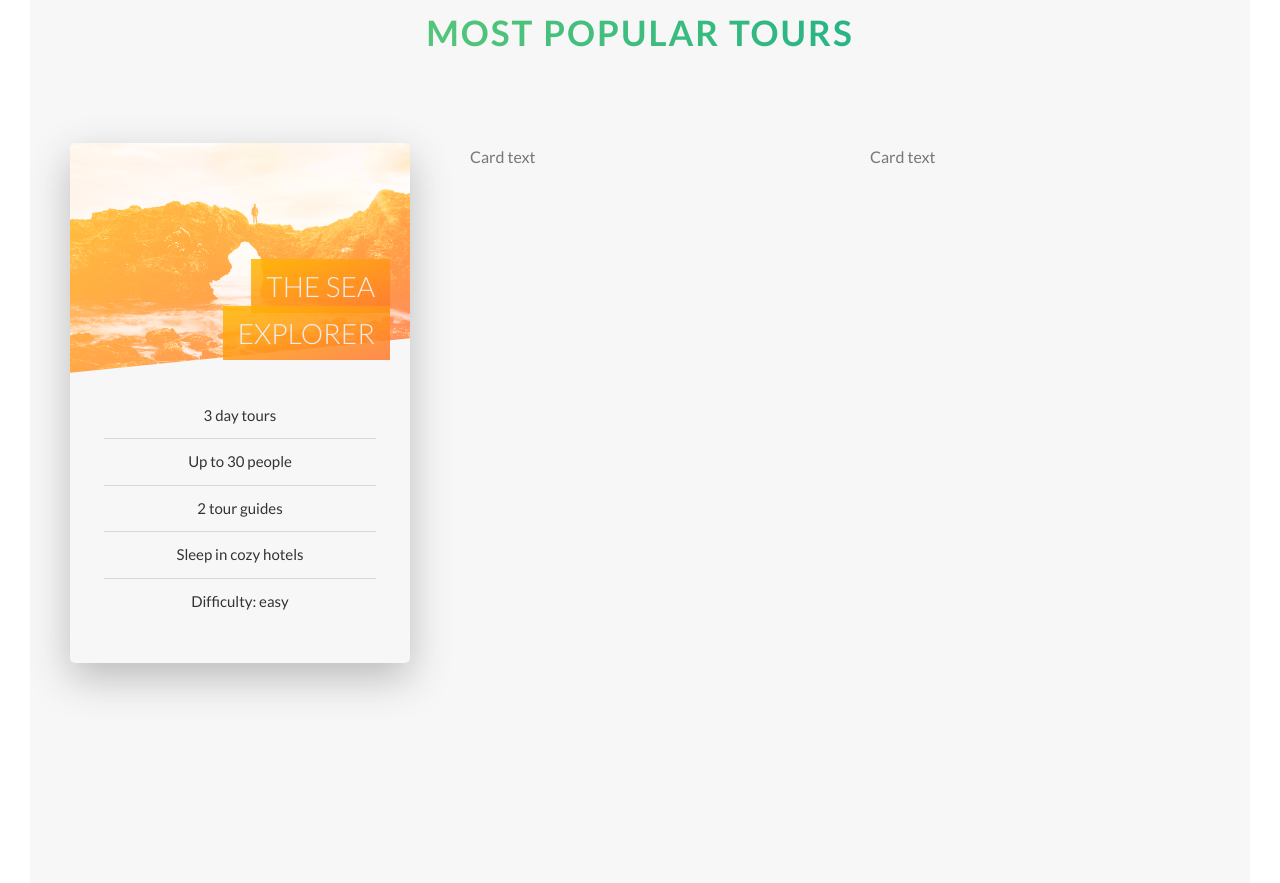
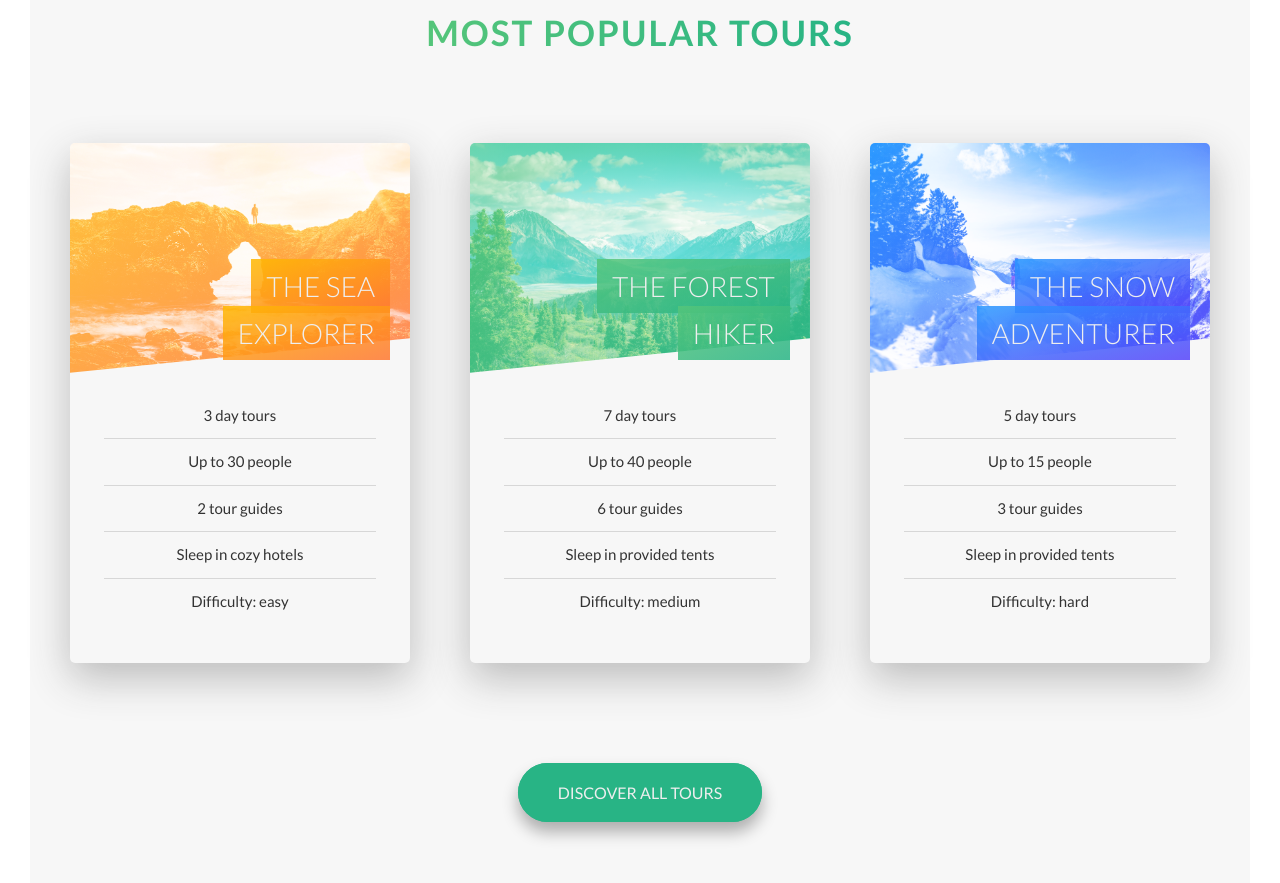
Before and after one commit to Luciano-de-Sousa-Lopes/natours-project, a website: page index.html in a window 1280 px wide. Shown: the part 2470-3353 px from the top of the page. Drawn offline with Linux system fonts and the light colour scheme.

Commit message:
Build Tours Section finished applying all the stylies for the tours section cards

```diff
--- a/index.html
+++ b/index.html
@@ -27,10 +27,7 @@
           <span class="heading-primary--sub">is where life happens</span>
         </h1>
 
-        <a
-          href="#"
-          title="call to action"
-          class="btn btn btn--white btn--animated"
+        <a href="#" title="call to action" class="btn btn--white btn--animated"
           >Discover out tours</a
         >
       </div>
@@ -177,16 +174,81 @@
                 </div>
               </div>
               <div class="card__side card__side--back card__side--back-1">
-                BACK
+                <div class="card__cta">
+                  <div class="card__price-box">
+                    <p class="card__price-only">Only</p>
+                    <p class="card__price-value">$297</p>
+                  </div>
+                  <a href="#" class="btn btn--white">Book now!</a>
+                </div>
               </div>
             </div>
           </div>
           <div class="col-1-of-3">
-            <div class="card">Card text</div>
+            <div class="card">
+              <div class="card__side card__side--front">
+                <div class="card__picture card__picture--2">&nbsp;</div>
+                <h4 class="card__heading">
+                  <span class="card__heading-span card__heading-span--2">
+                    the forest hiker
+                  </span>
+                </h4>
+                <div class="card__details">
+                  <ul>
+                    <li>7 day tours</li>
+                    <li>Up to 40 people</li>
+                    <li>6 tour guides</li>
+                    <li>Sleep in provided tents</li>
+                    <li>Difficulty: medium</li>
+                  </ul>
+                </div>
+              </div>
+              <div class="card__side card__side--back card__side--back-2">
+                <div class="card__cta">
+                  <div class="card__price-box">
+                    <p class="card__price-only">Only</p>
+                    <p class="card__price-value">$497</p>
+                  </div>
+                  <a href="#" class="btn btn--white">Book now!</a>
+                </div>
+              </div>
+            </div>
           </div>
           <div class="col-1-of-3">
-            <div class="card">Card text</div>
+            <div class="card">
+              <div class="card">
+                <div class="card__side card__side--front">
+                  <div class="card__picture card__picture--3">&nbsp;</div>
+                  <h4 class="card__heading">
+                    <span class="card__heading-span card__heading-span--3">
+                      the snow adventurer
+                    </span>
+                  </h4>
+                  <div class="card__details">
+                    <ul>
+                      <li>5 day tours</li>
+                      <li>Up to 15 people</li>
+                      <li>3 tour guides</li>
+                      <li>Sleep in provided tents</li>
+                      <li>Difficulty: hard</li>
+                    </ul>
+                  </div>
+                </div>
+                <div class="card__side card__side--back card__side--back-3">
+                  <div class="card__cta">
+                    <div class="card__price-box">
+                      <p class="card__price-only">Only</p>
+                      <p class="card__price-value">$897</p>
+                    </div>
+                    <a href="#" class="btn btn--white">Book now!</a>
+                  </div>
+                </div>
+              </div>
+            </div>
           </div>
+        </div>
+        <div class="u-center-text u-margin-top-extra-big">
+          <a href="#" class="btn btn--green">Discover all tours</a>
         </div>
       </section>
     </main>
--- a/sass/base/_utilities.scss
+++ b/sass/base/_utilities.scss
@@ -5,9 +5,19 @@
 .u-margin-bottom-small {
   margin-bottom: 1.5rem;
 }
+
 .u-margin-bottom-medium {
   margin-bottom: 4rem;
 }
+
 .u-margin-bottom-big {
   margin-bottom: 8rem;
 }
+
+.u-margin-top-big {
+  margin-top: 8rem;
+}
+
+.u-margin-top-extra-big {
+  margin-top: 10rem;
+}
--- a/sass/components/_button.scss
+++ b/sass/components/_button.scss
@@ -22,6 +22,16 @@
     color: $color-grey-dark;
   }
 
+  &--green {
+    z-index: 1;
+    background-color: $color-primary-dark;
+    color: $color-white;
+
+    &::after {
+      background-color: $color-primary-dark;
+    }
+  }
+
   &--animated {
     animation-name: move-in-from-bottom;
     animation-duration: 1.5s;
@@ -40,10 +50,6 @@
     left: 0;
     z-index: -1;
     transition: all 0.3s;
-  }
-
-  &-white::after {
-    background-color: $color-white;
   }
 
   &:hover::after {
--- a/sass/components/_card.scss
+++ b/sass/components/_card.scss
@@ -13,7 +13,7 @@
     width: 100%;
     backface-visibility: hidden;
     font-size: 3rem;
-    color: white;
+    color: $color-white;
     text-align: center;
     border-radius: 5px;
     overflow: hidden;
@@ -27,6 +27,22 @@
           to right bottom,
           $color-secondary-light,
           $color-secondary-dark
+        );
+      }
+
+      &-2 {
+        background-image: linear-gradient(
+          to right bottom,
+          $color-primary-light,
+          $color-primary-dark
+        );
+      }
+
+      &-3 {
+        background-image: linear-gradient(
+          to right bottom,
+          $color-tertiary-light,
+          $color-tertiary-dark
         );
       }
     }
@@ -58,11 +74,21 @@
     }
 
     &--2 {
-      background-image: url(../img/nat-6.jpg);
+      background-image: linear-gradient(
+          to right bottom,
+          $color-primary-light,
+          $color-primary-dark
+        ),
+        url(../img/nat-6.jpg);
     }
 
     &--3 {
-      background-image: url(../img/nat-7.jpg);
+      background-image: linear-gradient(
+          to right bottom,
+          $color-tertiary-light,
+          $color-tertiary-dark
+        ),
+        url(../img/nat-7.jpg);
     }
   }
 
@@ -92,6 +118,22 @@
         rgba($color-secondary-dark, 0.85)
       );
     }
+
+    &--2 {
+      background-image: linear-gradient(
+        to right bottom,
+        rgba($color-primary-light, 0.85),
+        rgba($color-primary-dark, 0.85)
+      );
+    }
+
+    &--3 {
+      background-image: linear-gradient(
+        to right bottom,
+        rgba($color-tertiary-light, 0.85),
+        rgba($color-tertiary-dark, 0.85)
+      );
+    }
   }
 
   &__details {
@@ -112,4 +154,27 @@
       }
     }
   }
+
+  // BACK SIDE STYLING
+  &__cta {
+    position: absolute;
+    top: 50%;
+    left: 50%;
+    transform: translate(-50%, -50%);
+    width: 90%;
+  }
+
+  &__price-box {
+    margin-bottom: 8rem;
+  }
+
+  &__price-only {
+    font-size: 1.4rem;
+    text-transform: uppercase;
+  }
+
+  &__price-value {
+    font-size: 6rem;
+    font-weight: 100;
+  }
 }
--- a/sass/pages/_home.scss
+++ b/sass/pages/_home.scss
@@ -26,6 +26,6 @@
 
 .section-tours {
   background-color: $color-grey-light-1;
-  padding: 25rem 0 35rem 0;
+  padding: 25rem 0 15rem 0;
   margin-top: -10rem;
 }
```
Also changed, not shown: css/style.css.
